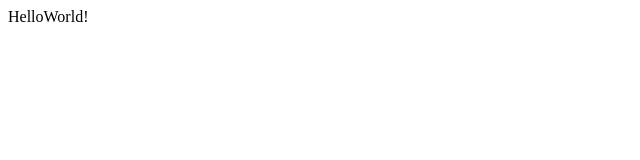
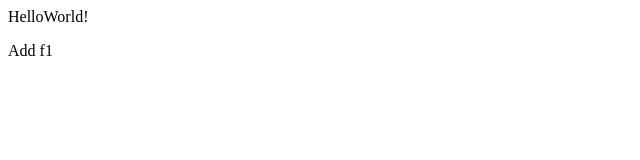
Before and after one commit to Rizafar76/student-apnacollege, a plain HTML site: page index.html in a window 1280 px wide. Shown: the full height of the page, 0-640 px from the left. Drawn offline with Linux system fonts and the light colour scheme.

Commit message:
f1 added

```diff
--- a/index.html
+++ b/index.html
@@ -1,2 +1,3 @@
 
 <p>HelloWorld!</p>
+<P>Add f1</P>
```
